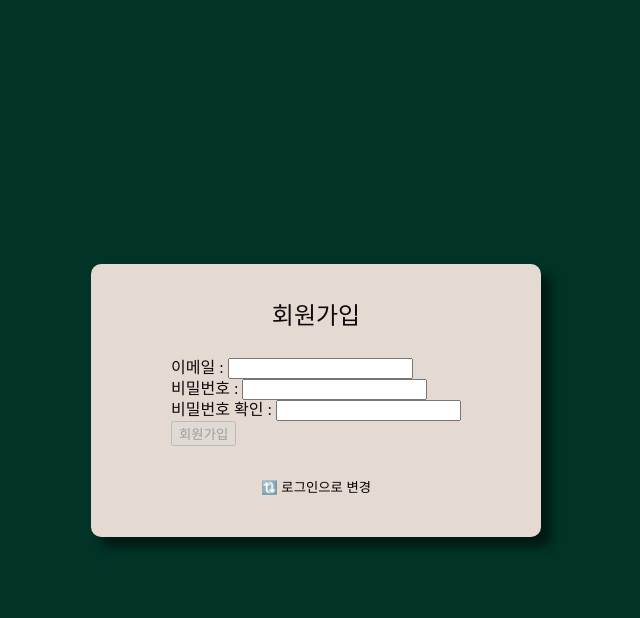
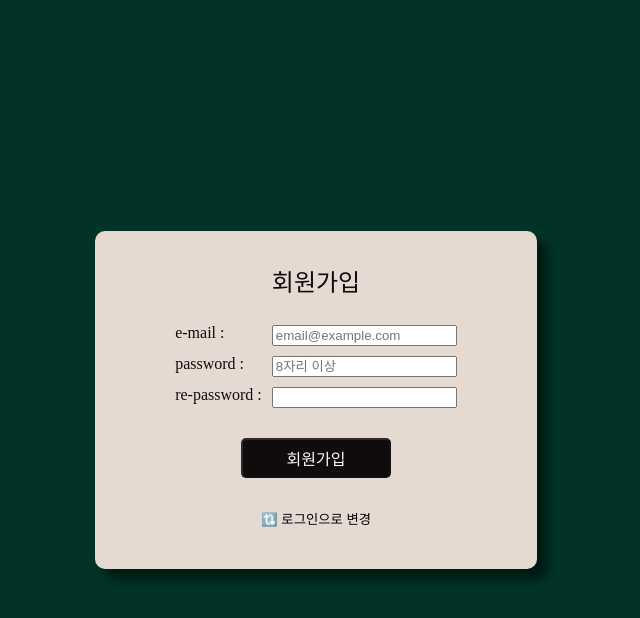
Before and after one commit to vangona/wanted-pre-onboarding-challenge-fe-1, a React (Create React App) app: page /auth in a window 1280 px wide. Both pictures are taken after a click on the button "🔃 회원가입으로 변경". Shown: the top 618 px of the page, without its empty margins (324-964 px from the left). Built offline with nearby package versions, Linux system fonts and the light colour scheme.

Commit message:
Feat: AuthForm 스타일 작업

```diff
--- a/src/components/auth/AuthForm.tsx
+++ b/src/components/auth/AuthForm.tsx
@@ -42,6 +42,10 @@ const AuthForm = ({ isRegister }: AuthFormProps) => {
 
     if ('details' in result) {
       setError(result.details);
+      setTimeout(() => {
+        setError('');
+      }, 2000);
+      return;
     } else {
       localStorage.setItem(LOCALSTORAGE_TOKEN_KEY, result.token);
       navigate(0); // reload를 통해서 루트 경로로 이동
@@ -50,17 +54,28 @@ const AuthForm = ({ isRegister }: AuthFormProps) => {
 
     setEmail('');
     setPassword('');
+    setError('');
   };
 
   const handleSignup: React.FormEventHandler = async (event) => {
     event.preventDefault();
     setError('');
-    if (password !== repassword) setError('비밀번호가 다릅니다.');
+    if (password !== repassword) {
+      setError('비밀번호가 다릅니다.');
+      setTimeout(() => {
+        setError('');
+      }, 2000);
+      return;
+    }
 
     const result = await apiSignup(email, password);
 
     if ('details' in result) {
       setError(result.details);
+      setTimeout(() => {
+        setError('');
+      }, 2000);
+      return;
     } else {
       alert(result.message);
     }
@@ -68,6 +83,7 @@ const AuthForm = ({ isRegister }: AuthFormProps) => {
     setEmail('');
     setPassword('');
     setRepassword('');
+    setError('');
   };
 
   useEffect(() => {
@@ -81,32 +97,34 @@ const AuthForm = ({ isRegister }: AuthFormProps) => {
   return (
     <Styled.Form onSubmit={isRegister ? handleSignup : handleLogin}>
       <Styled.Box>
-        <Styled.Label>이메일 : </Styled.Label>
+        <Styled.Label>e-mail : </Styled.Label>
         <Styled.EmailInput
           type='text'
           value={email}
           onChange={handleChangeEmail}
+          placeholder='email@example.com'
         />
       </Styled.Box>
       <Styled.Box>
-        <Styled.Label>비밀번호 : </Styled.Label>
+        <Styled.Label>password : </Styled.Label>
         <Styled.PasswordInput
           type='password'
           value={password}
           onChange={handleChangePassword}
+          placeholder='8자리 이상'
         />
       </Styled.Box>
       {isRegister && (
-        <Styled.Box>
-          <Styled.Label>비밀번호 확인 : </Styled.Label>
+        <Styled.RePasswordBox>
+          <Styled.Label>re-password : </Styled.Label>
           <Styled.PasswordInput
             type='password'
             value={repassword}
             onChange={handleChangeRePassword}
           />
-        </Styled.Box>
+        </Styled.RePasswordBox>
       )}
-      <div>{error}</div>
+      {error && <Styled.Error>{error}</Styled.Error>}
       <Styled.SubmitButton disabled={!isValidForm}>
         {isRegister ? '회원가입' : '로그인'}
       </Styled.SubmitButton>
--- a/src/styles/auth/AuthForm.style.tsx
+++ b/src/styles/auth/AuthForm.style.tsx
@@ -1,8 +1,70 @@
-import styled from 'styled-components';
+import styled, { keyframes } from 'styled-components';
 
-export const Form = styled.form``;
-export const Box = styled.div``;
+const fadeIn = keyframes`
+    from {
+      opacity: 0;
+    }
+
+    to {
+      opacity: 1;
+    }
+`;
+
+const flitering = keyframes`
+  0% {
+    opacity: 0;
+  }
+
+  50% {
+    opacity: 1;
+  }
+
+  100% {
+    opacity: 0;
+  }
+`;
+
+export const Form = styled.form`
+  display: flex;
+  flex-direction: column;
+  gap: 10px;
+  justify-content: center;
+`;
+export const Box = styled.div`
+  display: flex;
+  justify-content: space-between;
+  gap: 10px;
+`;
+export const RePasswordBox = styled.div`
+  display: flex;
+  justify-content: space-between;
+  gap: 10px;
+  opacity: 0;
+  animation: ${fadeIn} 0.3s forwards ease-in 0.3s;
+`;
 export const Label = styled.label``;
 export const EmailInput = styled.input``;
 export const PasswordInput = styled.input``;
-export const SubmitButton = styled.button``;
+export const Error = styled.div`
+  padding: 5px;
+  align-self: center;
+  font-size: 0.9rem;
+  color: red;
+  animation: ${flitering} 2s forwards;
+`;
+export const SubmitButton = styled.button`
+  margin-top: 20px;
+  width: 150px;
+  height: 40px;
+  align-self: center;
+  border-radius: 5px;
+  font-size: 1rem;
+  color: var(--off-white-color);
+  background-color: var(--brown-color);
+  :hover {
+    cursor: pointer;
+  }
+  :active {
+    transform: scale(0.98);
+  }
+`;
```
